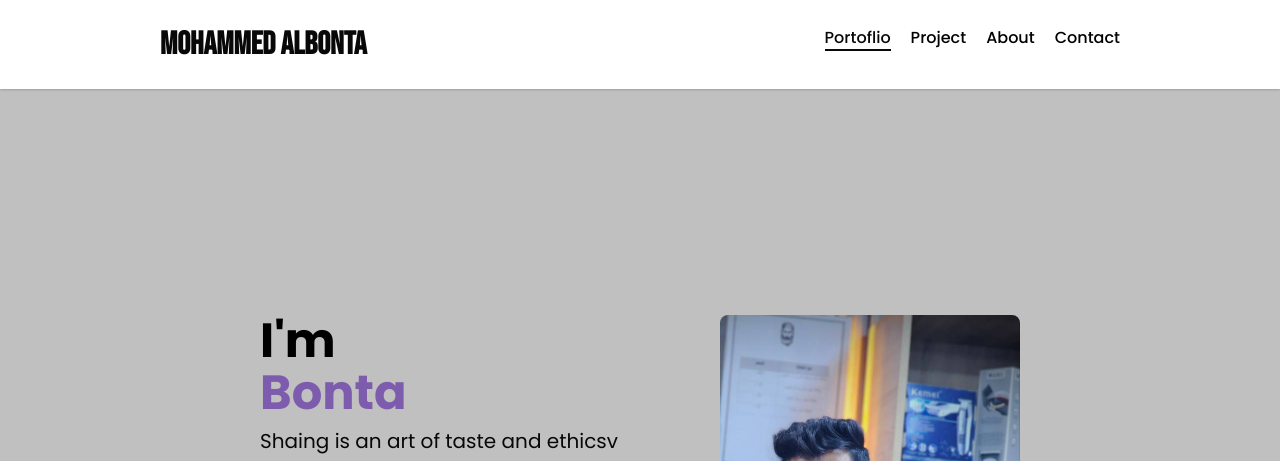
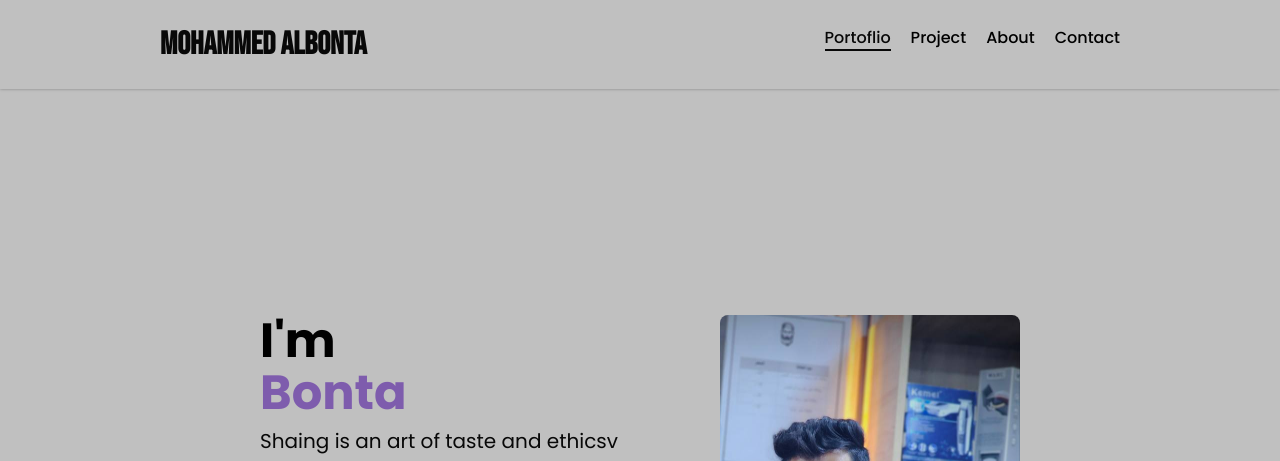
Before and after one commit to mohammedAbonta/protofolio, a website: page index.html in a window 1280 px wide. Shown: the top 461 px of the page. Drawn offline with Linux system fonts and the light colour scheme.

Commit message:
Update style.css

```diff
--- a/style.css
+++ b/style.css
@@ -38,7 +38,7 @@ nav {
   display: flex;
   justify-content: space-between;
   padding: 15px 30px;
-  background: white;
+  background: dddddd;
   position: fixed;
   top: 0;
   width: calc(100% - 60px);
```
